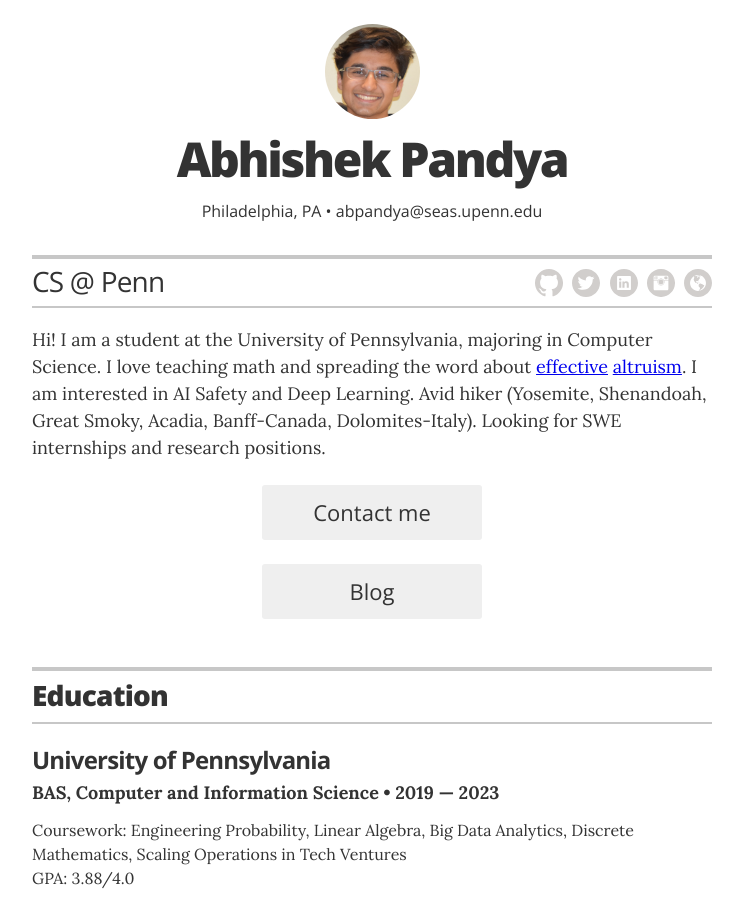
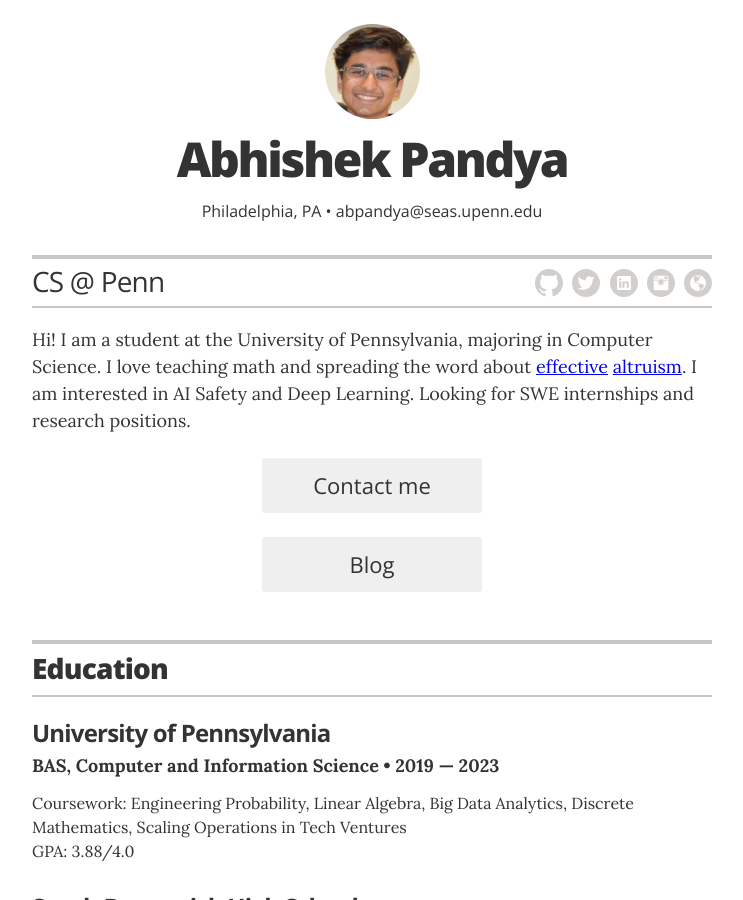
Before and after one commit to abhishekp106/old-website, a Jekyll site: the page built from index.html, in a window 1280 px wide and 900 px high. Shown: the whole window, without its empty margins (268-1011 px from the left). Built offline with Jekyll 4.4.1, drawn with Linux system fonts in a browser that asks for light colours.

Commit message:
Update _config.yml

```diff
--- a/_config.yml
+++ b/_config.yml
@@ -23,7 +23,7 @@
 resume_header_contact_info:     "Philadelphia, PA • abpandya@seas.upenn.edu"
 display_header_contact_info:    "true"
 
-resume_header_intro: "<p>Hi! I am a student at the University of Pennsylvania, majoring in Computer Science. I love teaching math and spreading the word about <a href='https://80000hours.org/key-ideas/' target='_blank'>effective</a> <a href='https://www.1fortheworld.org/' target='_blank'>altruism</a>. I am interested in AI Safety and Deep Learning. Avid hiker (Yosemite, Shenandoah, Great Smoky, Acadia, Banff-Canada, Dolomites-Italy). Looking for SWE internships and research positions. </p>"
+resume_header_intro: "<p>Hi! I am a student at the University of Pennsylvania, majoring in Computer Science. I love teaching math and spreading the word about <a href='https://80000hours.org/key-ideas/' target='_blank'>effective</a> <a href='https://www.1fortheworld.org/' target='_blank'>altruism</a>. I am interested in AI Safety and Deep Learning. Looking for SWE internships and research positions. </p>"
 
 # use "yes" to display the email contact button,
 # "no" to display an "I'm not looking for work" message,
```
